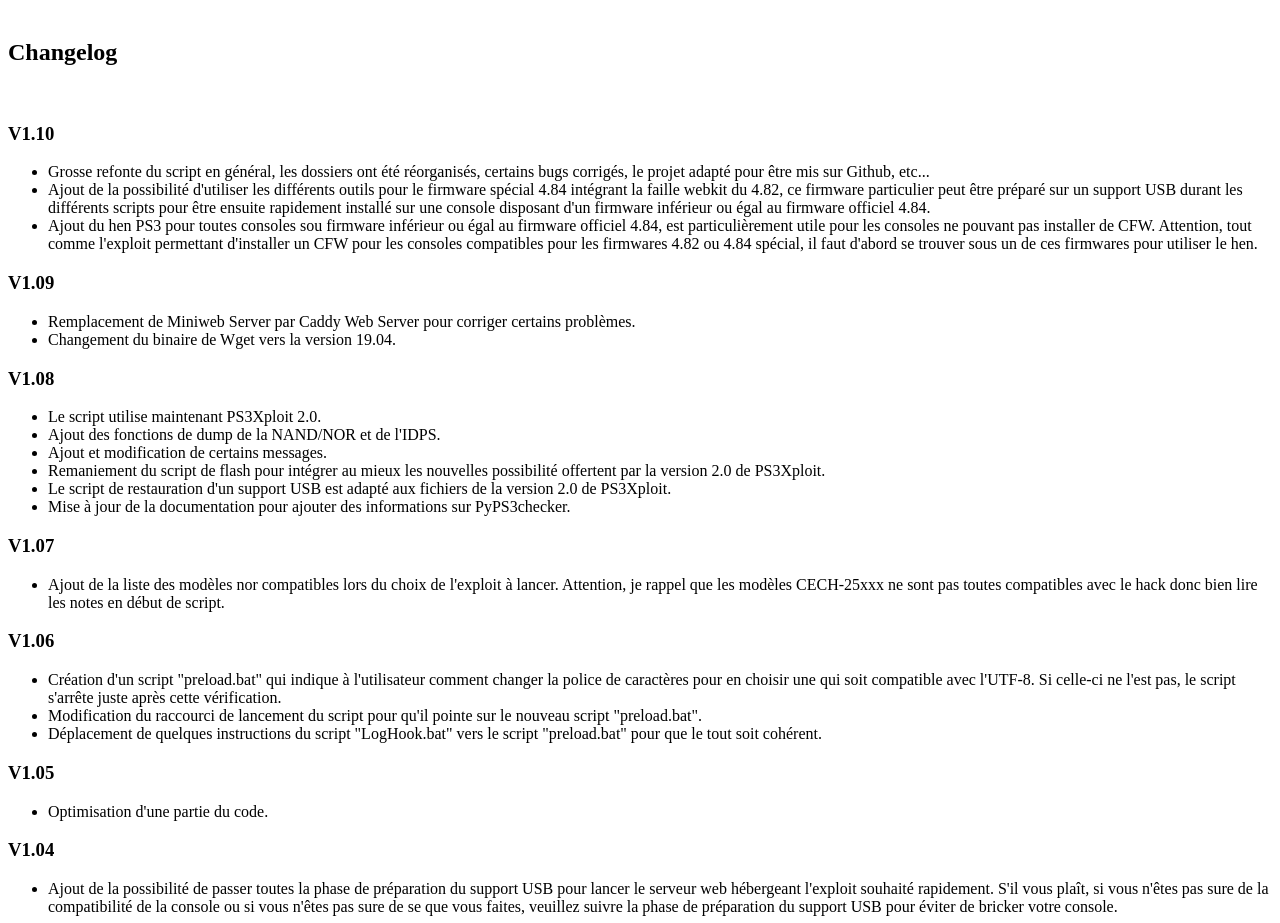
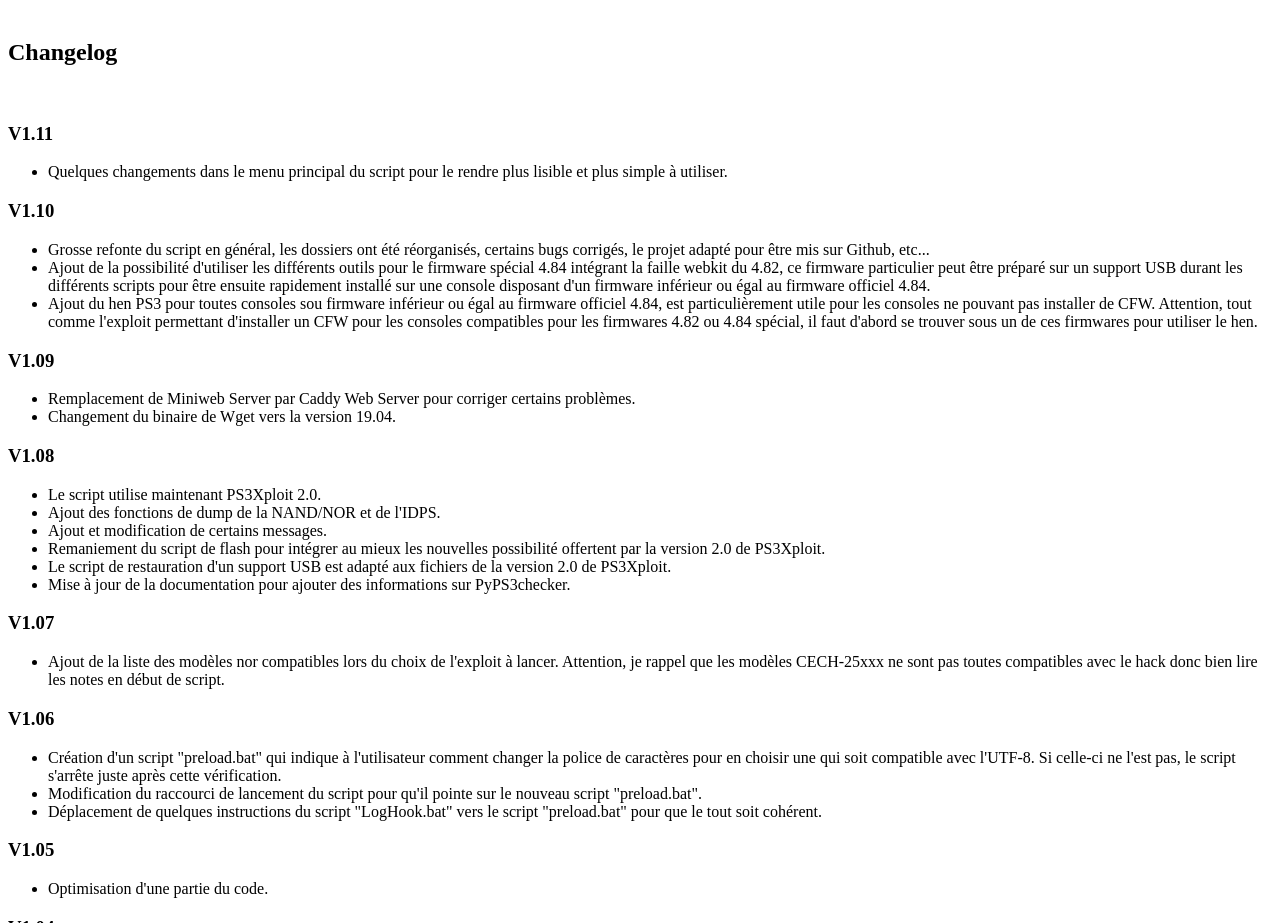
Before and after one commit to shadow2560/Ultimate-PS3-Hack-Script, a plain HTML site: page DOC/index.html in a window 1280 px wide. Shown: the part 960-1883 px from the top of the page. Drawn offline with Linux system fonts and the light colour scheme.

Commit message:
Update project to version 1.11, see the changelog for more infos.
Signed-off-by: shadow2560 <24191064+shadow2560@users.noreply.github.com>

```diff
--- a/DOC/index.html
+++ b/DOC/index.html
@@ -50,6 +50,10 @@
 &nbsp;
 <h2>Changelog</h2>
 &nbsp;
+<h3>V1.11</h3>
+<ul>
+<li>Quelques changements dans le menu principal du script pour le rendre plus lisible et plus simple à utiliser.</li>
+</ul>
 <h3>V1.10</h3>
 <ul>
 <li>Grosse refonte du script en général, les dossiers ont été réorganisés, certains bugs corrigés, le projet adapté pour être mis sur Github, etc...</li>
```
Also changed, not shown: TOOLS/version.txt, 1 other file.
